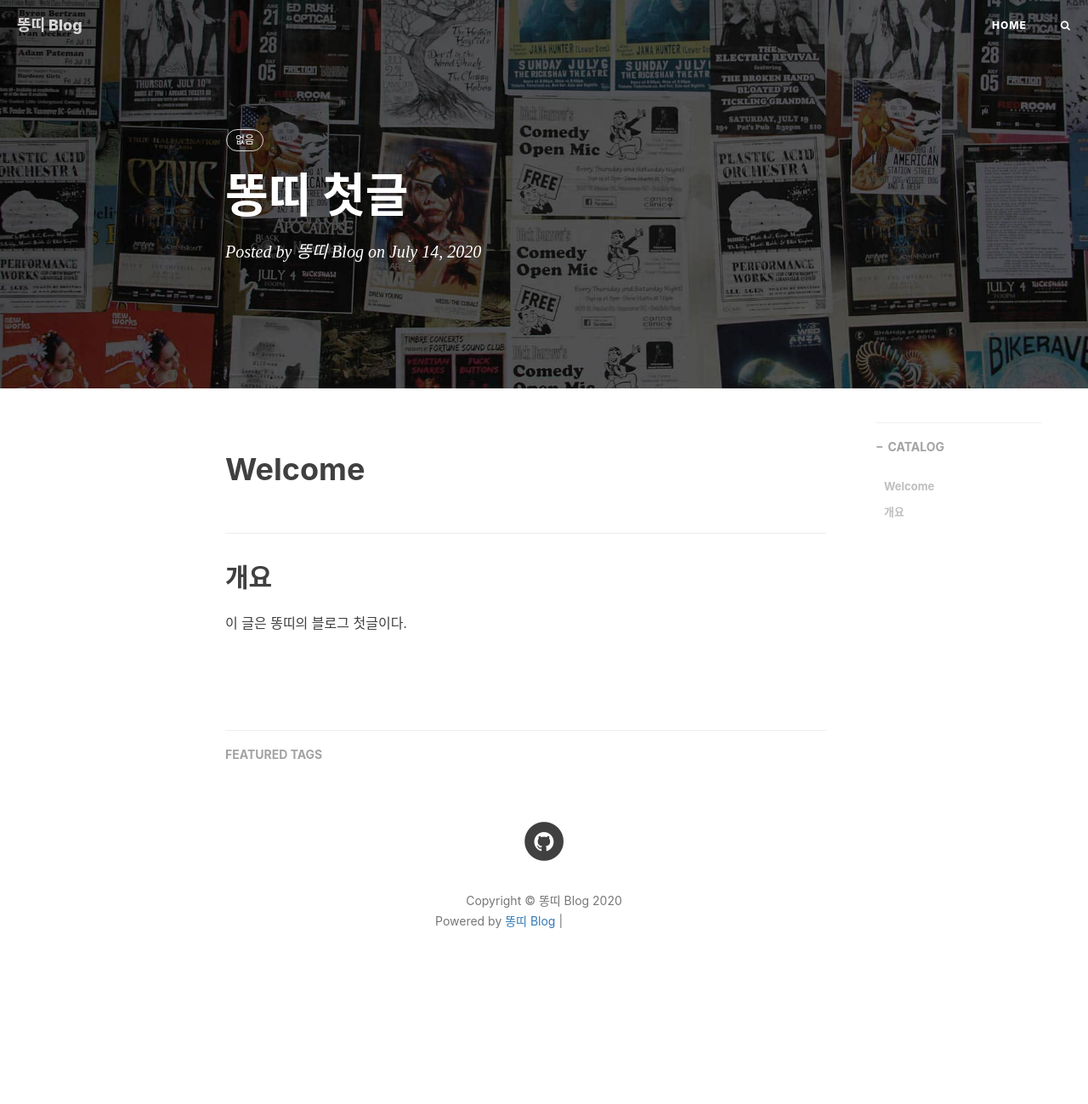
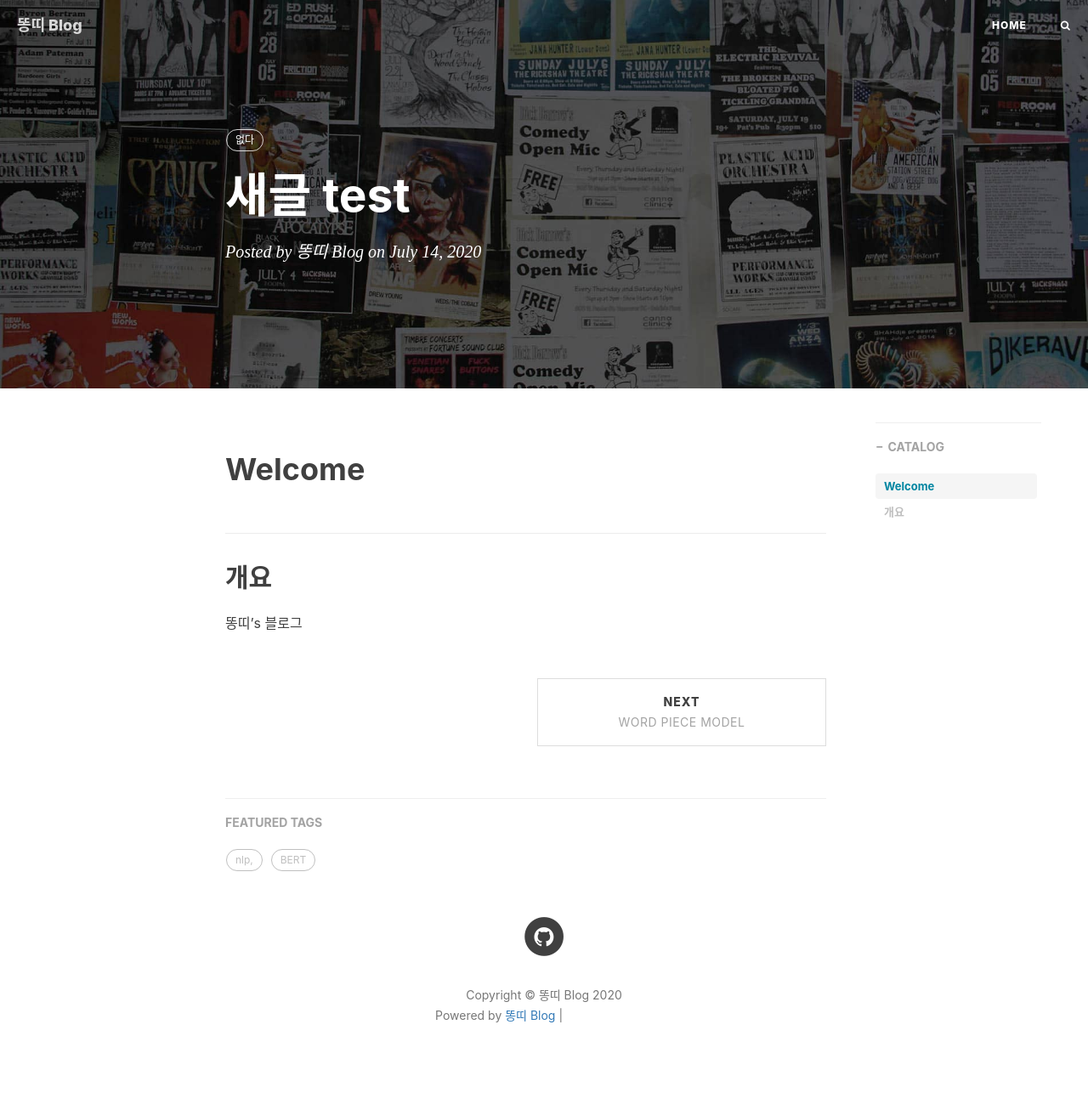
Before and after one commit to dhahn-dev/dhahn-dev.github.io, a Jekyll site: the page built from _posts/2020-07-14-test.md, in a window 1280 px wide. Shown: the whole page at 85% size. Built offline with Jekyll 4.4.1, drawn with Linux system fonts in a browser that asks for light colours; nearby versions of some CDN libraries; our own code applies the rules of GitHub Pages for plain Markdown files; comment, search, counter and statistics services are not loaded; before the commit the page ends 1188 px from its top, so only the background shows below that; grey boxes are pictures that could not be loaded.

Commit message:
0720 - Change Directory

```diff
--- a/_posts/2020-07-14-test.md
+++ b/_posts/2020-07-14-test.md
@@ -1,9 +1,9 @@
 ---
-title: 똥띠 첫글
-tags: 없음
+title: 새글 test
+tags: 없다
 ---
 
 # Welcome
 
 ## 개요
-이 글은 똥띠의 블로그 첫글이다.
+똥띠's 블로그
```
Also changed, not shown: _post/2020-07-14-test.md (deleted, +0 -9 lines), _posts/2020-07-15-Word Piece Model.md (renamed from _post/2020-07-15-Word Piece Model.md), _posts/2020-07-16-BERT 정리.md (renamed from _post/2020-07-16-BERT 정리.md).
